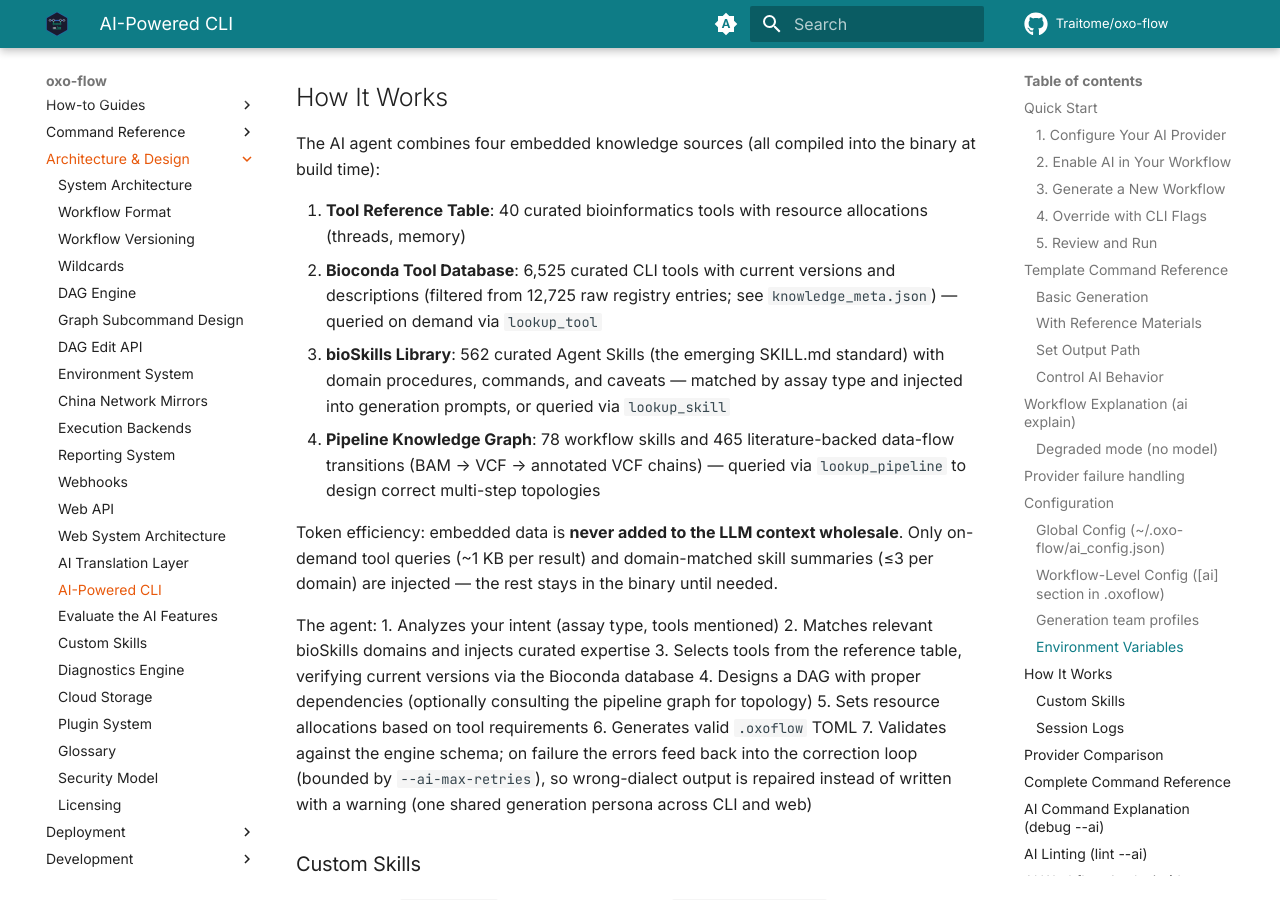
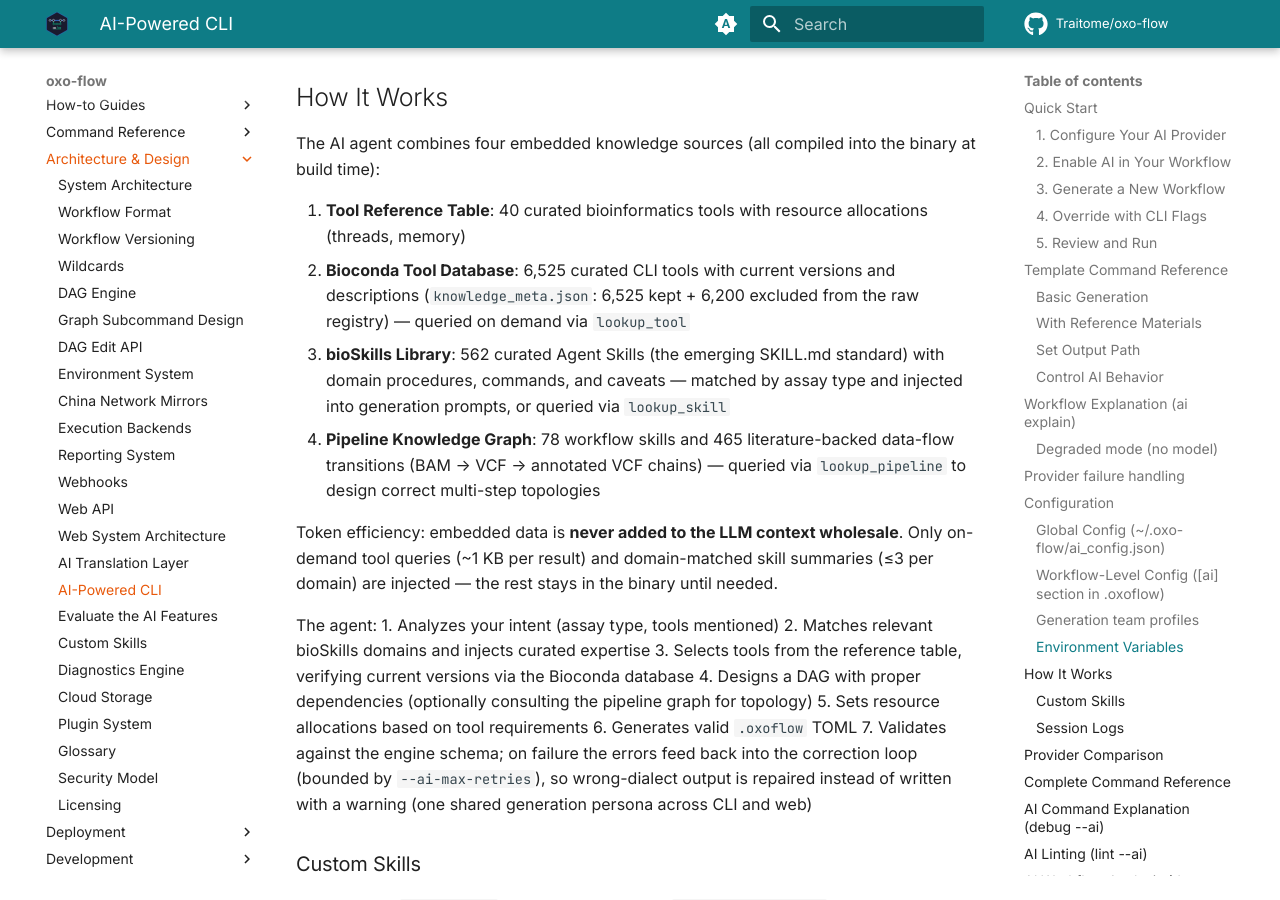
Before and after one commit to Traitome/oxo-flow, an MkDocs documentation site: the page built from docs/guide/src/reference/ai-cli.md, in a window 1280 px wide and 900 px high, scrolled down 8107 px. Built offline with MkDocs 1.6.1 and Material for MkDocs 9.7.7, drawn with Linux system fonts in a browser that asks for light colours; comment, search, counter and statistics services are not loaded; the version menu is left out.

Commit message:
docs: final audit nits — gpus wording, knowledge counts in-file, gallery-07 index sidecars (#488)
- environment-system.md: gpus is rejected unless a docker IMAGE is set
  (the code checks the image field, not the selected backend) — doc
  excerpt matched to rule.rs reality
- ai-cli.md: state the numbers knowledge_meta.json actually carries
  (6,525 kept + 6,200 excluded) instead of citing a derived raw count
  the file does not contain
- gallery wgs-germline.md: note that GATK writes .tbi/.idx sidecars the
  example does not declare, with the declare-vs-skip tradeoff (freshness
  tracking / clean coverage) — mirrors the variant-calling tutorial

```diff
--- a/docs/guide/src/reference/ai-cli.md
+++ b/docs/guide/src/reference/ai-cli.md
@@ -328,7 +328,7 @@ repository.
 The AI agent combines four embedded knowledge sources (all compiled into the binary at build time):
 
 1. **Tool Reference Table**: 40 curated bioinformatics tools with resource allocations (threads, memory)
-2. **Bioconda Tool Database**: 6,525 curated CLI tools with current versions and descriptions (filtered from 12,725 raw registry entries; see `knowledge_meta.json`) — queried on demand via `lookup_tool`
+2. **Bioconda Tool Database**: 6,525 curated CLI tools with current versions and descriptions (`knowledge_meta.json`: 6,525 kept + 6,200 excluded from the raw registry) — queried on demand via `lookup_tool`
 3. **bioSkills Library**: 562 curated Agent Skills (the emerging SKILL.md standard) with domain procedures, commands, and caveats — matched by assay type and injected into generation prompts, or queried via `lookup_skill`
 4. **Pipeline Knowledge Graph**: 78 workflow skills and 465 literature-backed data-flow transitions (BAM → VCF → annotated VCF chains) — queried via `lookup_pipeline` to design correct multi-step topologies
 
```
Also changed, not shown: docs/guide/src/gallery/wgs-germline.md (+9 -0 lines), docs/guide/src/reference/environment-system.md (+1 -1 lines).
